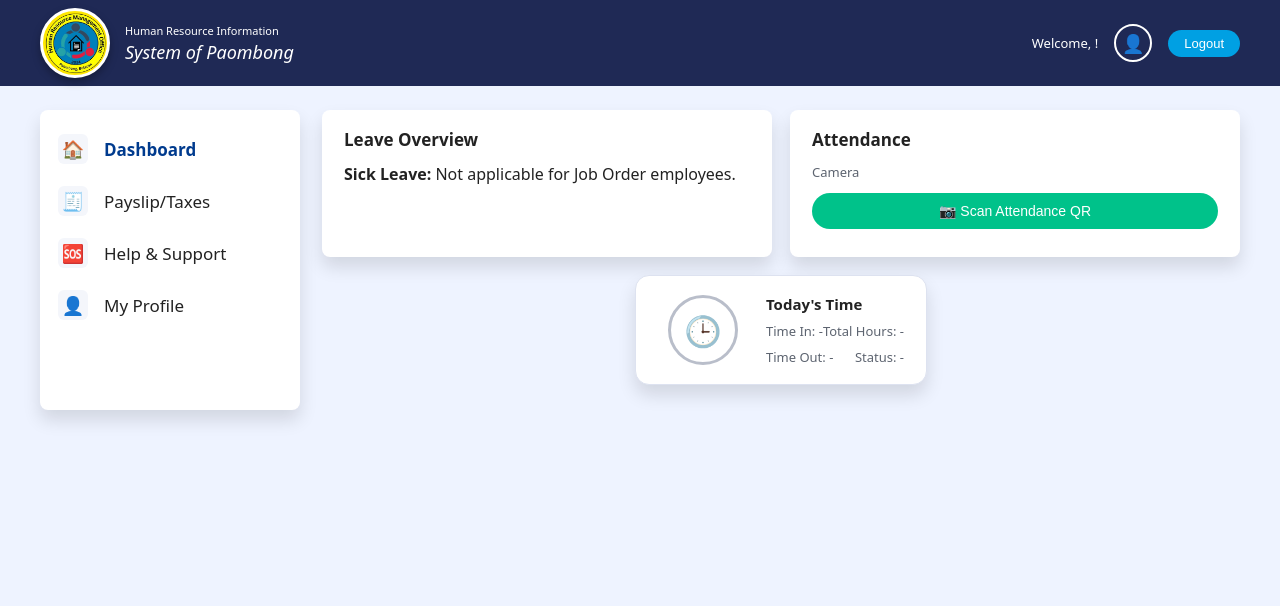
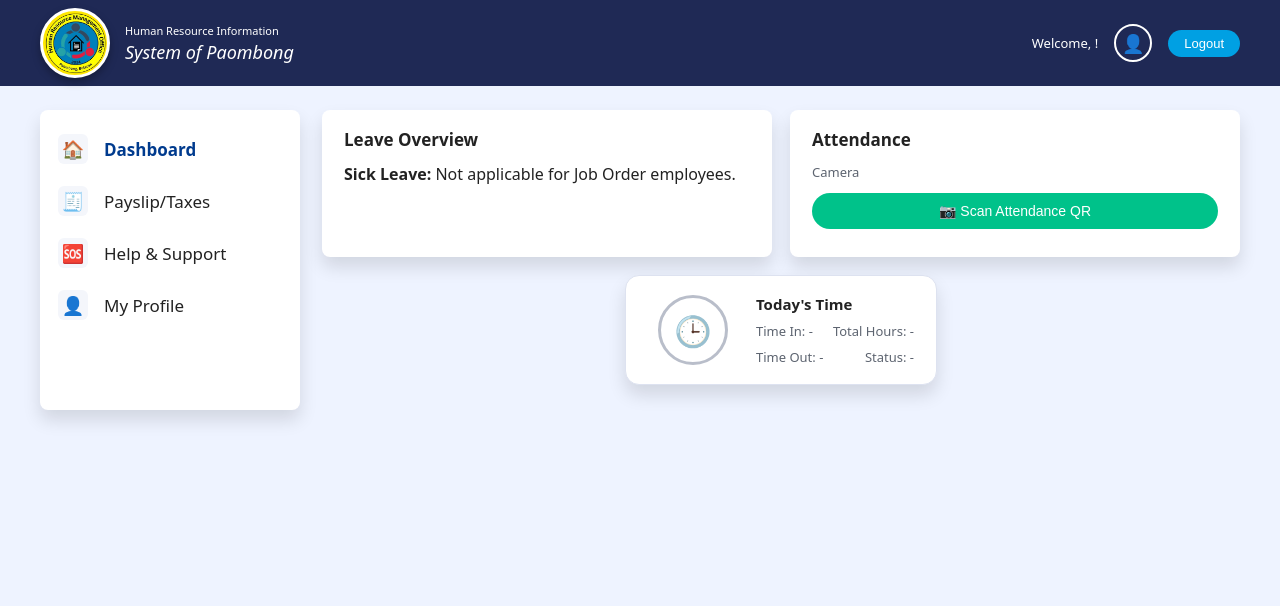
Before and after one commit to Jus-Once/hris, a Django app: template accounts/templates/accounts/employeedash.html in a window 1280 px wide. Shown: the top 606 px of the page. Run offline with Django 3.2, Linux system fonts and the light colour scheme; the template is opened without the code that fills it, so the values that code supplies are empty.

Commit message:
clock adjust

```diff
--- a/accounts/templates/accounts/employeedash.html
+++ b/accounts/templates/accounts/employeedash.html
@@ -318,11 +318,14 @@
     }
 
     .time-rows {
-      display: flex;
-      justify-content: space-between;
-      font-size: 13px;
-      color: var(--text-muted);
+    display: flex;
+    justify-content: space-between;
+    font-size: 13px;
+    color: var(--text-muted);
+    gap: 20px;              /* adds spacing */
+    flex-wrap: wrap;        /* prevents overlap */
     }
+
 
     /* FOOTER */
 
```
Also changed, not shown: db.sqlite3.
